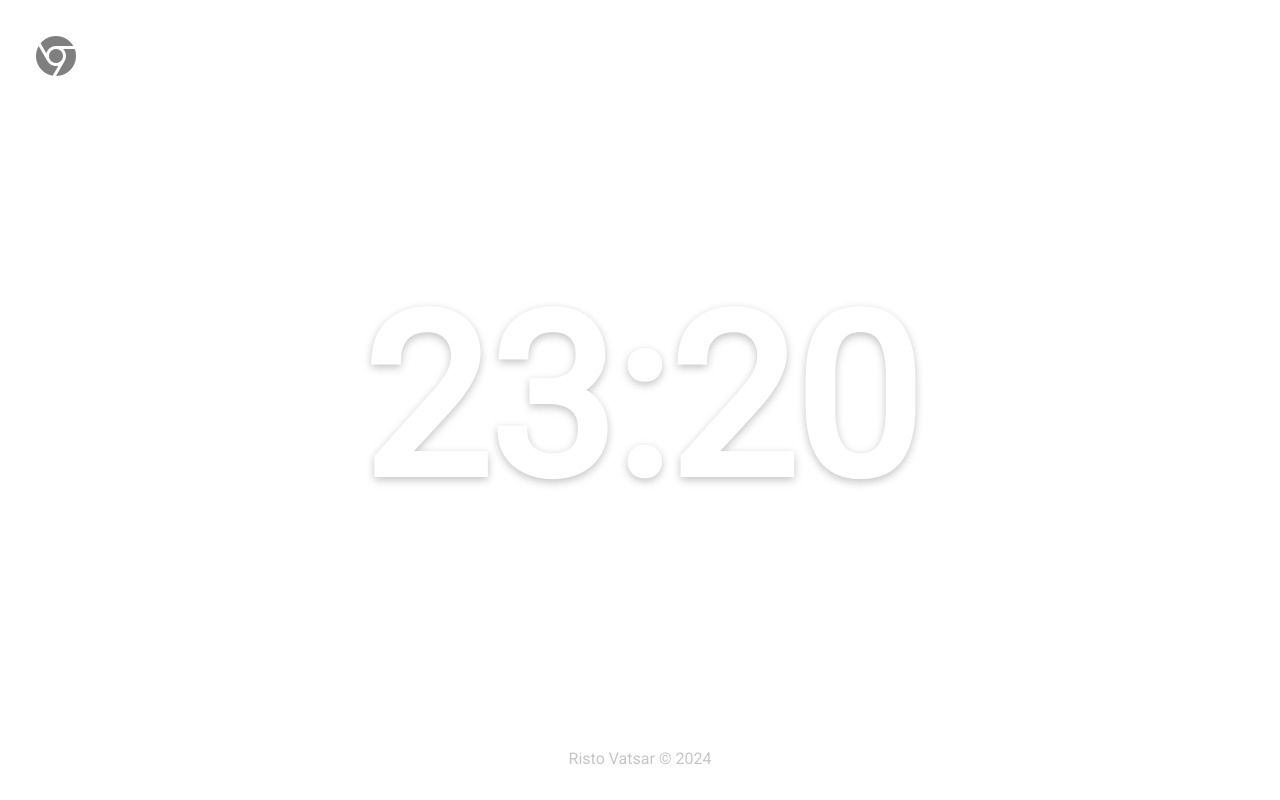
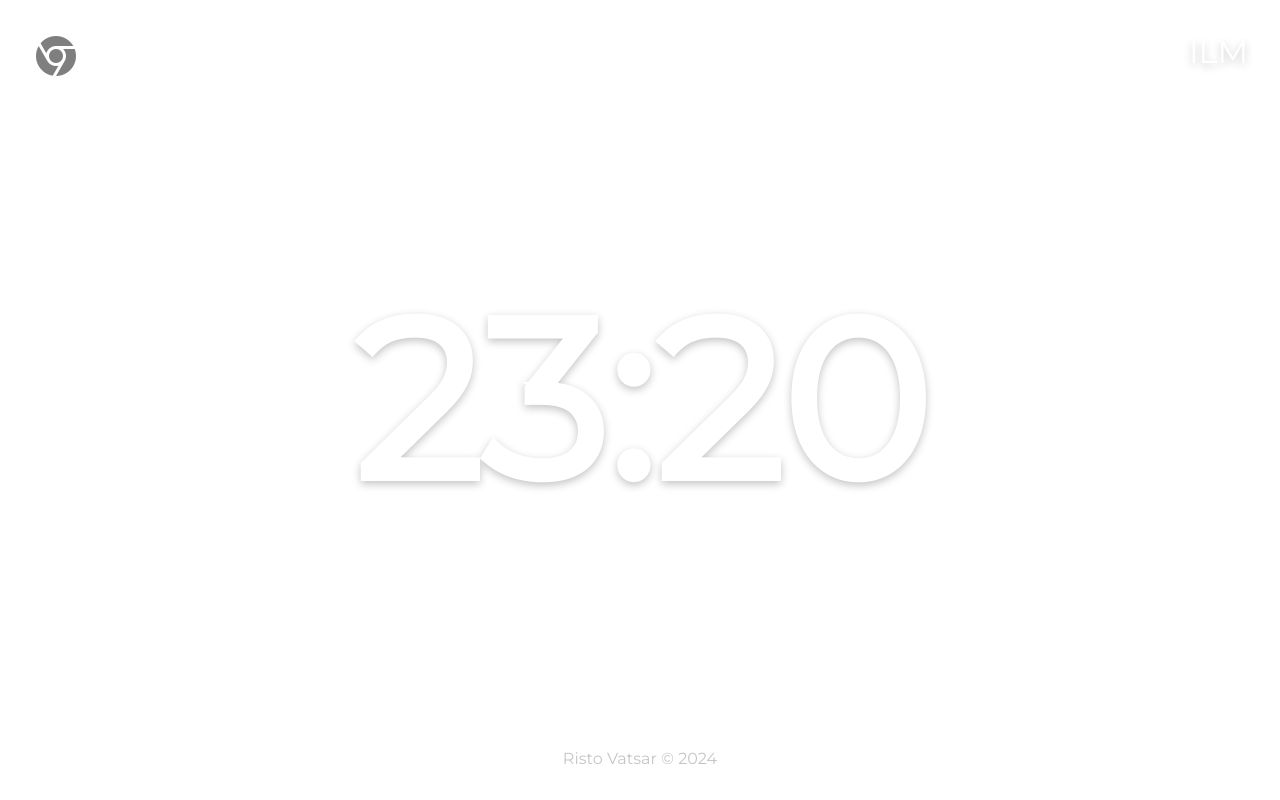
Before and after one commit to vatsarr/newTabPageWithTime, a plain HTML site: page index.html in a window 1280 px wide. Drawn offline with Linux system fonts and the light colour scheme; no server answers.

Commit message:
smol css

```diff
--- a/css/style.css
+++ b/css/style.css
@@ -1,4 +1,5 @@
-@import url("https://fonts.googleapis.com/css2?family=Roboto:wght@100;300;400&display=swap");
+@import url("https://fonts.googleapis.com/css2?family=Montserrat");
+
 * {
     margin: 0;
     padding: 0;
@@ -6,7 +7,7 @@
 }
 
 body {
-    font-family: Roboto, sans-serif;
+    font-family: Montserrat, Roboto, sans-serif;
     min-width: 470px;
 }
 
@@ -39,6 +40,7 @@ header ul li {
 
 .temperature {
     font-size: 2rem;
+    text-shadow: rgba(0, 0, 0, 0.24) 0px 3px 8px;
 }
 
 .container {
```
